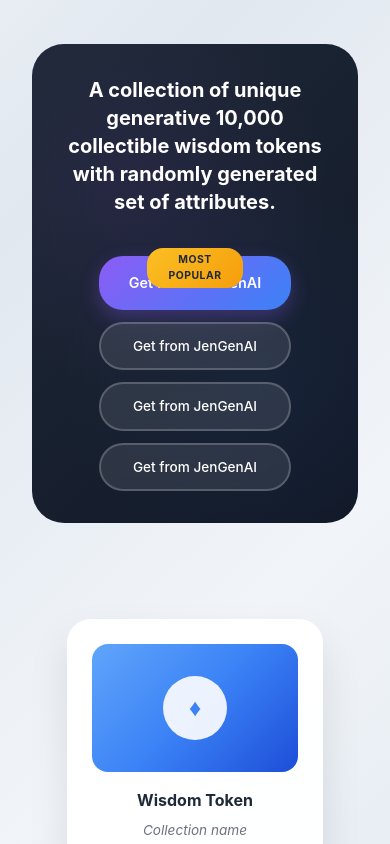
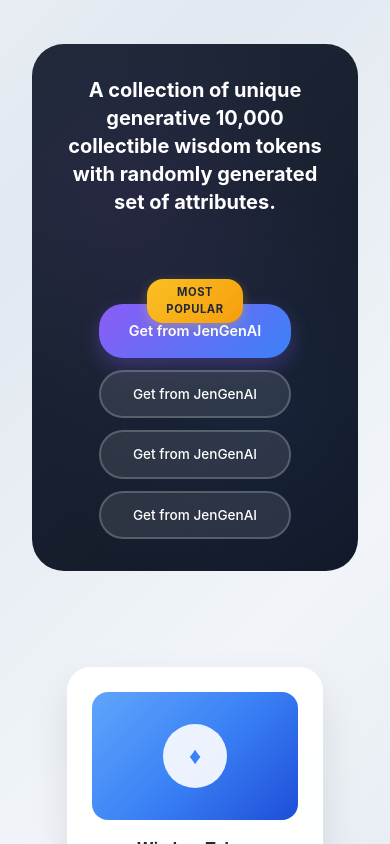
Before and after one commit to xthemadgenius/genjen, a Next.js app in the folder web-app/: page / in a window 390 px wide. Shown: the part 6798-7642 px from the top of the page. Built offline with nearby package versions, Linux system fonts and the light colour scheme.

Commit message:
mobile fix 5

```diff
--- a/web-app/src/components/landing/CollectionSection.tsx
+++ b/web-app/src/components/landing/CollectionSection.tsx
@@ -22,10 +22,12 @@
             A collection of unique generative 10,000 collectible wisdom tokens with randomly generated set of attributes.
           </h3>
           <div className={styles.bannerButtons}>
-            <button className={styles.bannerButton}>
+            <div className={styles.buttonWithBadge}>
               <span className={styles.badge}>Most Popular</span>
-              Get from JenGenAI
-            </button>
+              <button className={styles.bannerButton}>
+                Get from JenGenAI
+              </button>
+            </div>
             <button className={styles.bannerButtonSecondary}>
               Get from JenGenAI
             </button>
--- a/web-app/src/components/landing/css/CollectionSection.module.css
+++ b/web-app/src/components/landing/css/CollectionSection.module.css
@@ -100,7 +100,6 @@
   font-size: 0.9rem;
   cursor: pointer;
   transition: all 0.3s ease;
-  position: relative;
   box-shadow: 0 8px 20px rgba(139, 92, 246, 0.3);
 }
 
@@ -110,9 +109,14 @@
   box-shadow: 0 12px 25px rgba(139, 92, 246, 0.4);
 }
 
+.buttonWithBadge {
+  position: relative;
+  display: inline-block;
+}
+
 .badge {
   position: absolute;
-  top: -8px;
+  top: -30px;
   left: 50%;
   transform: translateX(-50%);
   background: linear-gradient(135deg, #fbbf24, #f59e0b);
@@ -123,6 +127,8 @@
   border-radius: 1rem;
   text-transform: uppercase;
   letter-spacing: 0.05em;
+  z-index: 10;
+  box-shadow: 0 4px 12px rgba(251, 191, 36, 0.3);
 }
 
 .bannerButtonSecondary {
@@ -393,6 +399,10 @@
   .bannerButtonSecondary {
     width: 12rem;
   }
+
+  .buttonWithBadge {
+    margin-top: 3rem; /* Add space above for the badge */
+  }
 }
 
 @media (max-width: 768px) {
@@ -435,6 +445,12 @@
     width: 100%;
     max-width: 18rem;
   }
+
+  .badge {
+    font-size: 0.7rem;
+    padding: 0.3rem 0.8rem;
+    top: -25px;
+  }
 }
 
 @media (max-width: 480px) {
```
